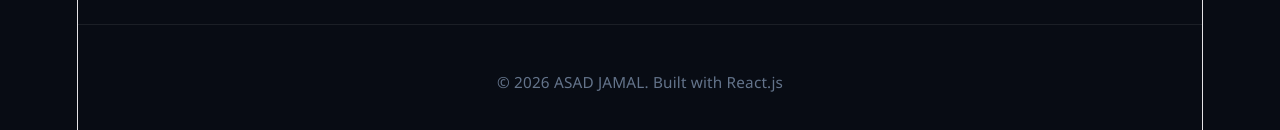
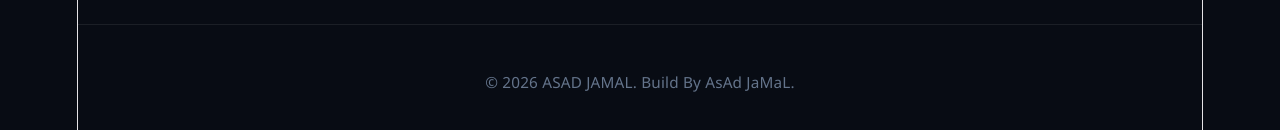
Before and after one commit to jamalasad-ASAD/Portfolio-Asad, a React (Vite) app: page / in a window 1280 px wide. Shown: the part 4425-4555 px from the top of the page. Built offline with nearby package versions, Linux system fonts and the light colour scheme.

Commit message:
footer added

```diff
--- a/src/App.jsx
+++ b/src/App.jsx
@@ -324,7 +324,7 @@ function App() {
       </main>
 
       <footer>
-        <p>© {new Date().getFullYear()} {portfolioData.name}. Built with React.js</p>
+        <p>© {new Date().getFullYear()} {portfolioData.name}. Build By AsAd JaMaL.</p>
       </footer>
     </div>
   );
```
